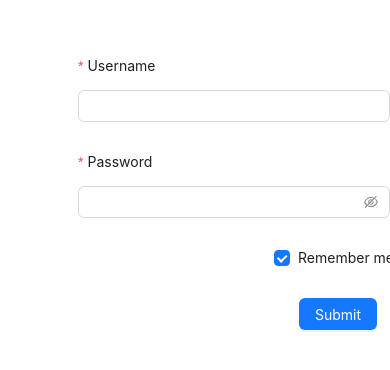
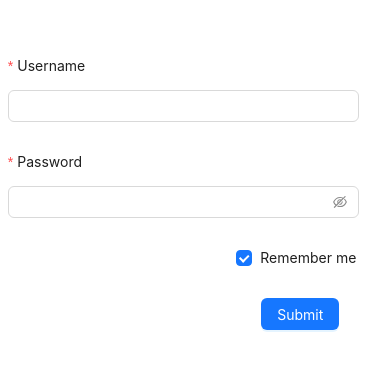
Before and after one commit to akashsdk/developer-info, a React (Create React App) app: page /login in a window 390 px wide. Shown: the part 150-520 px from the top of the page. Built offline with nearby package versions, Linux system fonts and the light colour scheme.

Commit message:
Update login.css

```diff
--- a/src/Style/login.css
+++ b/src/Style/login.css
@@ -6,10 +6,12 @@
 .loginBox{
 
     margin-top: 200px;
+    width: 90%;
     margin-left: 20%;
+
 }
-@media only screen and (max-width: 500px) {
+@media only screen and (max-width: 700px) {
     .loginBox{
-        margin-top: 200px;
+        margin-left: 2%;
     }
   }
```
